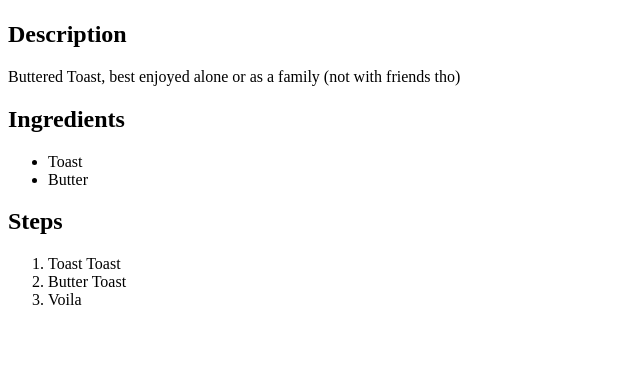
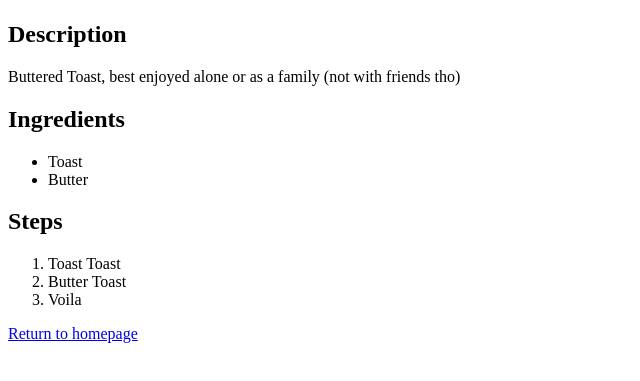
Before and after one commit to th-zen/odin-recipes, a plain HTML site: page recipes/buttered_toast.html in a window 1280 px wide. Shown: the part 383-764 px from the top of the page, without its empty margins (0-640 px from the left). Drawn offline with Linux system fonts and the light colour scheme.

Commit message:
feat: add option to return to index

```diff
--- a/recipes/buttered_toast.html
+++ b/recipes/buttered_toast.html
@@ -22,5 +22,6 @@
             <li>Butter Toast</li>
             <li>Voila</li>
         </ol>
+        <a href="../index.html">Return to homepage</a>
 </body>
 </html>
```
Also changed, not shown: recipes/lasagna.html (+1 -0 lines), recipes/spaghetti.html (+1 -0 lines).
